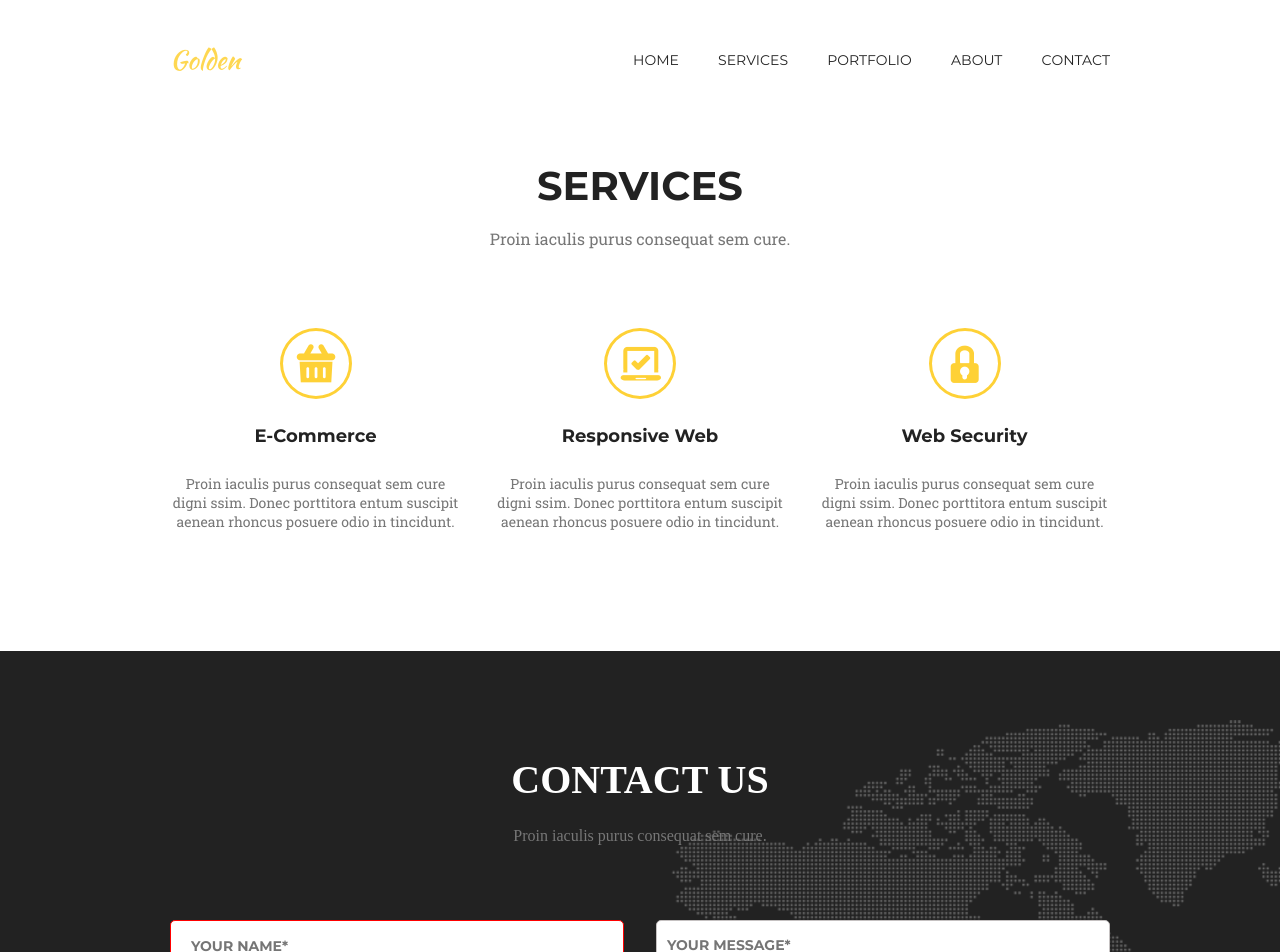
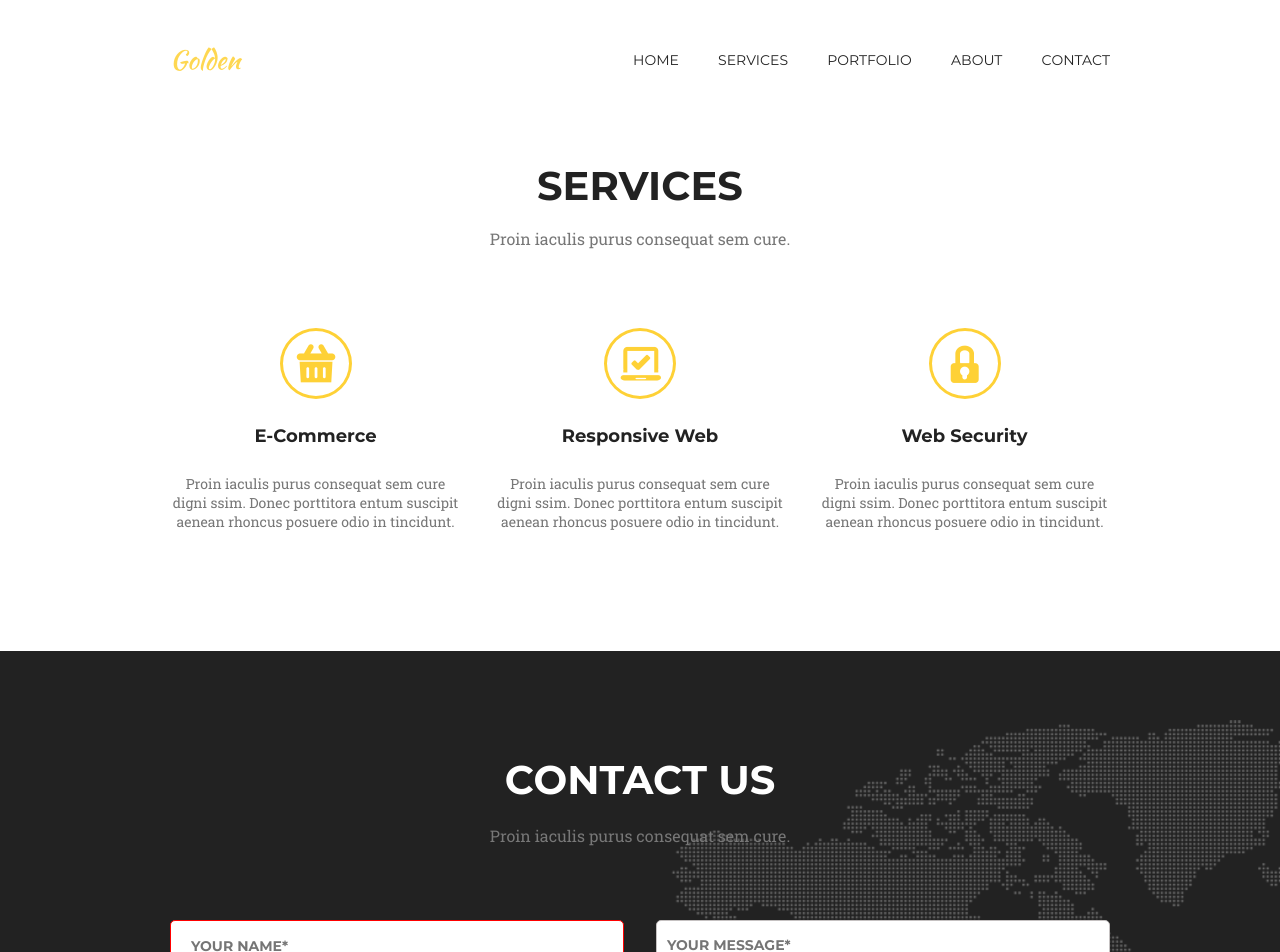
Before and after one commit to nomiso2000/goit-fe-course, a plain HTML site: page Module-7/index.html in a window 1280 px wide. Shown: the top 952 px of the page. Drawn offline with Linux system fonts and the light colour scheme.

Commit message:
fixed font-fam

```diff
--- a/Module-7/css/style.css
+++ b/Module-7/css/style.css
@@ -137,6 +137,9 @@ footer {
   background-repeat: no-repeat;
 }
 .footer_title {
+  font-family: "Montserrat";
+  font-style: normal;
+  font-weight: 700;
   padding-top: 105px;
   font-size: 40px;
   line-height: 48px;
@@ -146,6 +149,9 @@ footer {
   margin-bottom: 22px;
 }
 .footer_description {
+  font-family: "Roboto Slab";
+  font-style: normal;
+  font-weight: 400;
   font-size: 16px;
   line-height: 19px;
   color: #777777;
```
